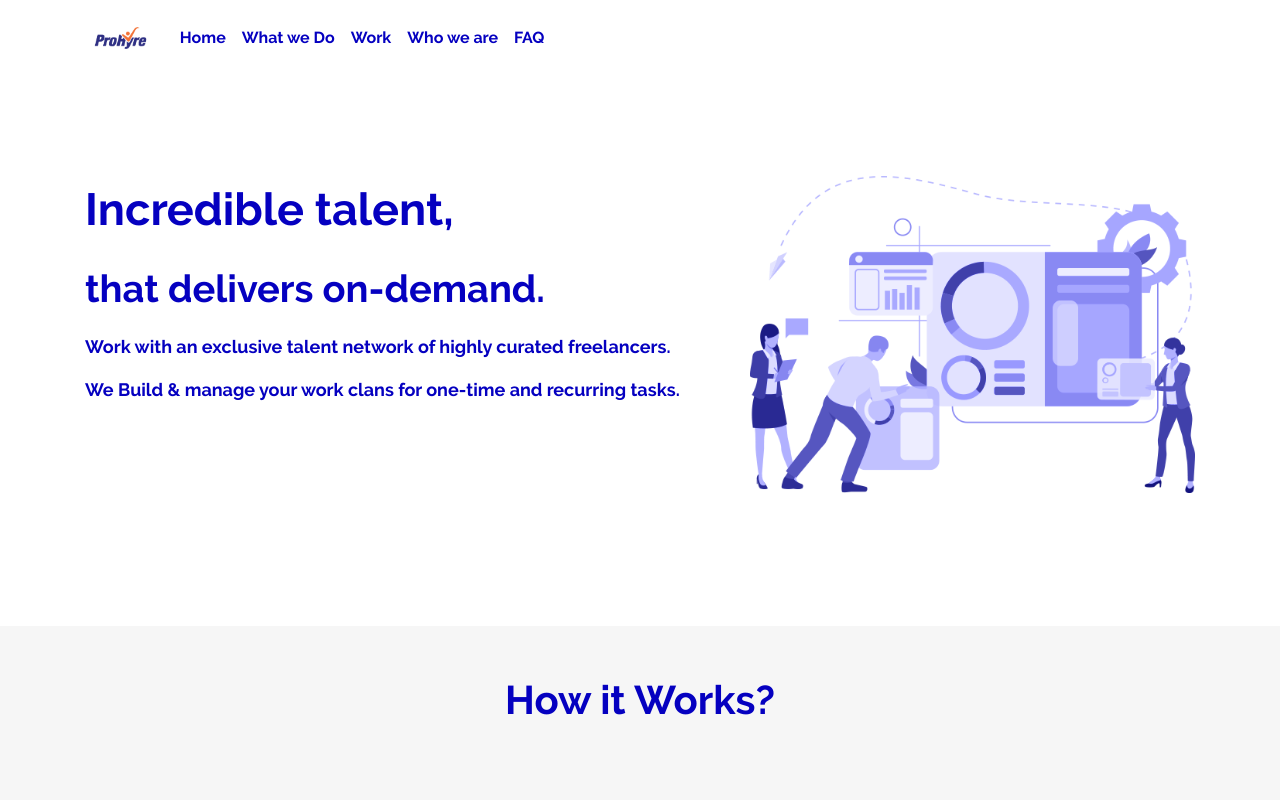
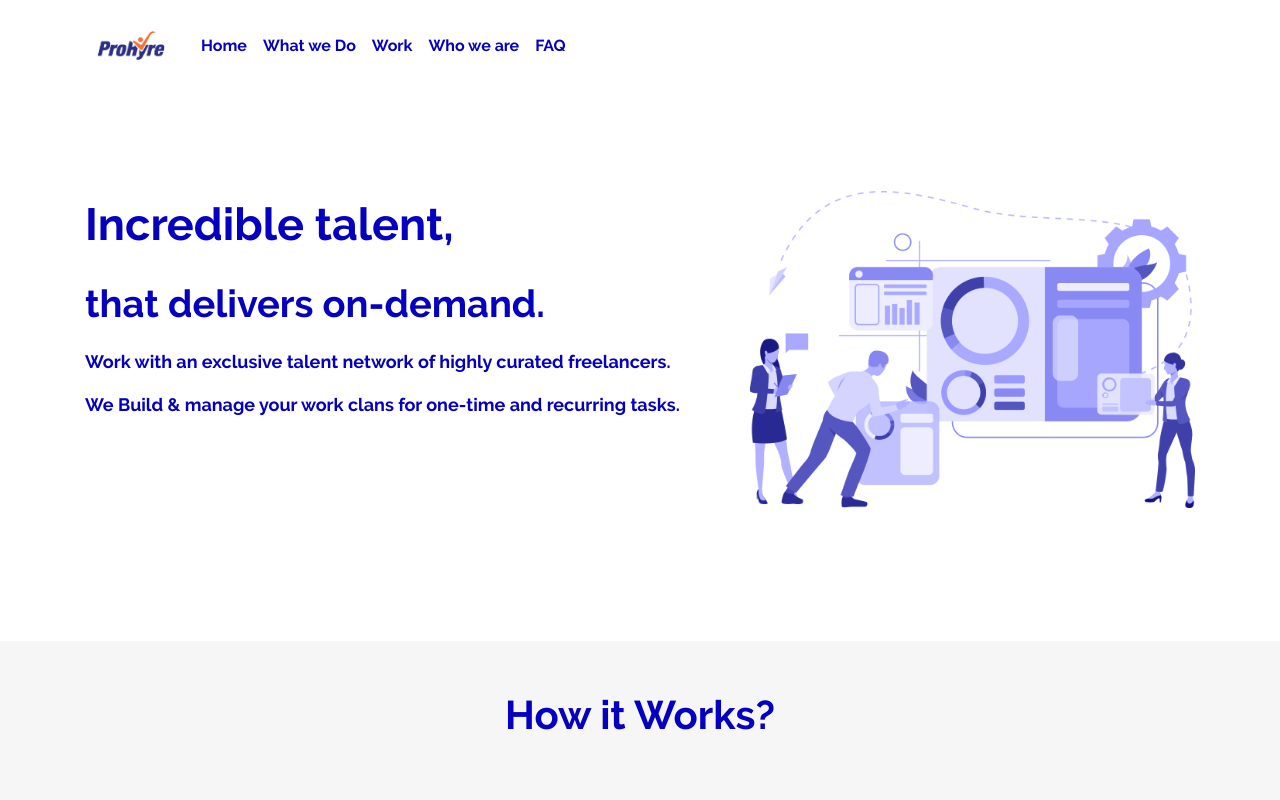
Before and after one commit to Satyadeepsb/uprunners, a plain HTML site: page index.html in a window 1280 px wide. Shown: the top 800 px of the page. Drawn offline with Linux system fonts and the light colour scheme.

Commit message:
logo height change

```diff
--- a/index.html
+++ b/index.html
@@ -70,7 +70,7 @@
 <nav class="navbar navbar-expand-sm" id="main-nav" style="color: white">
   <div class="container">
     <a href="#home" class="navbar-brand">
-      <img src="img/logo.png" alt="UpRunner" height="50">
+      <img src="img/logo.png" alt="UpRunner" height="65">
     </a>
     <button class="navbar-toggler" data-toggle="collapse" data-target="#navbarCollapse">
       <span class="navbar-toggler-icon"></span>
```
